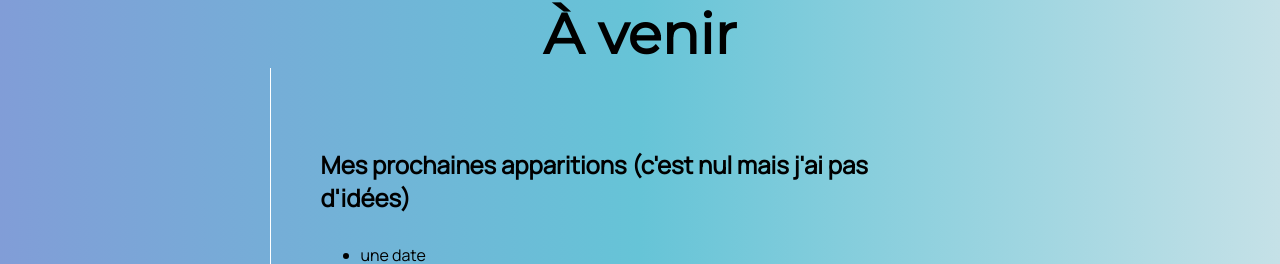
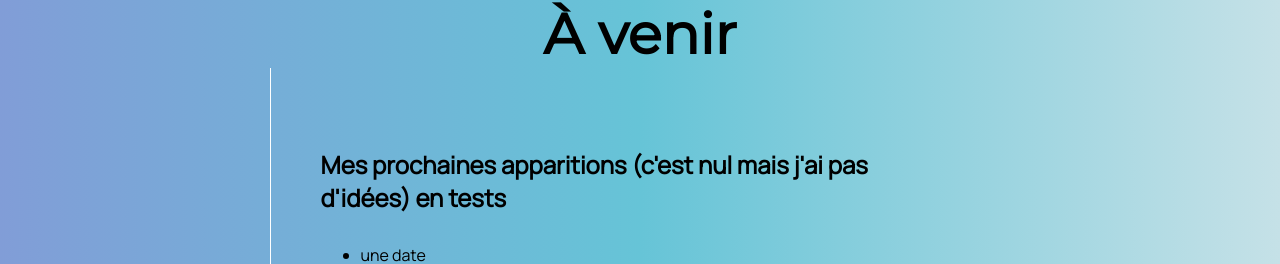
Before and after one commit to NitIsTaken/ChaIsDancing, a plain HTML site: page a-propos.html in a window 1280 px wide. Shown: the part 783-1047 px from the top of the page. Drawn offline with Linux system fonts and the light colour scheme.

Commit message:
test échange

```diff
--- a/a-propos.html
+++ b/a-propos.html
@@ -51,7 +51,7 @@
         <section class="cut-a-propos">
             <h1>À venir</h1>
             <div class="a-propos-progra">
-                <h2>Mes prochaines apparitions (c'est nul mais j'ai pas d'idées)</h2>
+                <h2>Mes prochaines apparitions (c'est nul mais j'ai pas d'idées) en tests</h2>
                 <ul>
                     <li>une date</li>
                     <li>une date</li>
```
Also changed, not shown: 1 other file.
